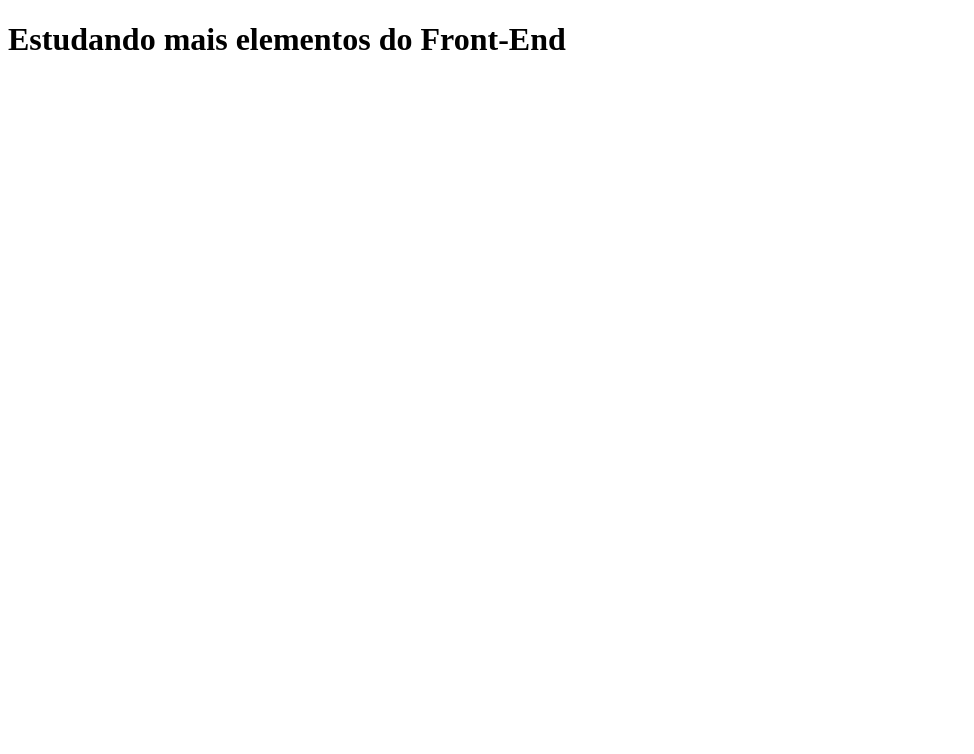
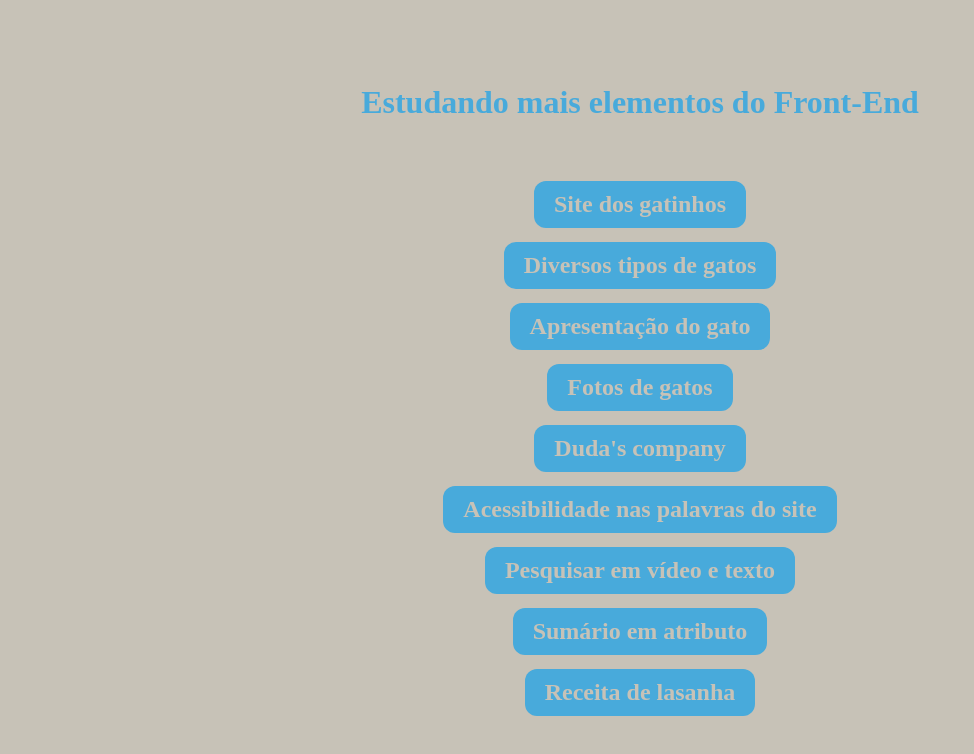
Before and after one commit to dudafurtado/front-mais-elementos, a plain HTML site: page index.html in a window 1280 px wide. Shown: the whole page, without its empty margins (0-974 px from the left). Drawn offline with Linux system fonts and the light colour scheme.

Commit message:
Adicionada página de redirecionamento para verificação prática dos exercicios

```diff
--- a/index.html
+++ b/index.html
@@ -12,15 +12,17 @@
   <body>
     <h1>Estudando mais elementos do Front-End</h1>
     <ul>
-      <a href=""></a>
-      <a href=""></a>
-      <a href=""></a>
-      <a href=""></a>
-      <a href=""></a>
-      <a href=""></a>
-      <a href=""></a>
-      <a href=""></a>
-      <a href=""></a>
+      <a href="./site-gatinhos/home.html">Site dos gatinhos</a>
+      <a href="./tipos-de-gatos/home.html">Diversos tipos de gatos</a>
+      <a href="./apresentacao-gato/index.html">Apresentação do gato</a>
+      <a href="./fotos-gatos/index.html">Fotos de gatos</a>
+      <a href="./dudas-company/index.html">Duda's company</a>
+      <a href="./acesibilidade-palavras/index.html"
+        >Acessibilidade nas palavras do site</a
+      >
+      <a href="./pesquisar/index.html">Pesquisar em vídeo e texto</a>
+      <a href="./sumario/index.html">Sumário em atributo</a>
+      <a href="./receita-lasanha/index.html">Receita de lasanha</a>
     </ul>
   </body>
 </html>
--- a/style.css
+++ b/style.css
@@ -0,0 +1,45 @@
+* {
+  margin: 0;
+  padding: 0;
+  box-sizing: border-box;
+}
+
+body {
+  --gray: #c7c2b7;
+  --blue: #48aadb;
+
+  height: 100vh;
+  max-width: 100vw;
+
+  display: flex;
+  flex-direction: column;
+  align-items: center;
+  justify-content: center;
+  gap: 60px;
+
+  background-color: var(--gray);
+}
+
+h1 {
+  color: var(--blue);
+}
+
+ul {
+  display: flex;
+  flex-direction: column;
+  align-items: center;
+  gap: 14px;
+}
+
+a {
+  text-decoration: none;
+
+  color: var(--gray);
+
+  font-weight: bolder;
+  font-size: x-large;
+
+  border-radius: 12px;
+  background-color: var(--blue);
+  padding: 10px 20px;
+}
```
Also changed, not shown: pesquisar/index.html (+5 -5 lines).
